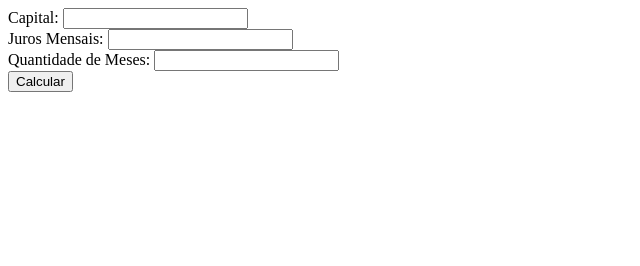
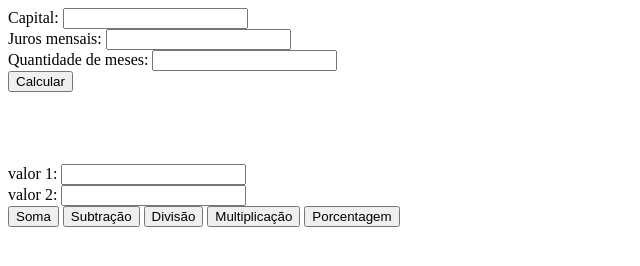
Before and after one commit to isabellydurais/primeirog_3t, a plain HTML site: page index.html in a window 1280 px wide. Shown: the whole page, without its empty margins (0-640 px from the left). Drawn offline with Linux system fonts and the light colour scheme.

Commit message:
Aula 19/10

```diff
--- a/index.html
+++ b/index.html
@@ -1,18 +1,31 @@
-<!DOCTYPE html>
-<html lang="pt-br">
-<head>
-  <meta charset="UTF-8">
-  <meta http-equiv="X-UA-Compatible" content="IE=edge">
-  <meta name="viewport" content="width=device-width, initial-scale=1.0">
-  <title>Página da Isabelly</title>
-  <script src="estudo.js"></script>
-</head>
-<body>
+<!DOCTYPE html >
+  <html lang= "pt-br">
+  <head>
+  <meta charset= " UTF-8 ">
+  <meta http-equiv= " X-UA-Compatible " content= " IE=edge ">
+  <meta name= " viewport " content= " width=device-width , initial-scale=1.0 ">
+  <title > Primeiro G </title >
+  <script src= " estudo.js "></script>
+  </head>
+  <body>
+ Capital: <input id=" capital " type= " text "><br>
+ Juros mensais: <input id=" juros " type= " text "><br>
+ Quantidade de meses: <input id=" meses " type= " text "><br>
+ <button onclick= " total ()"> Calcular </button >
 
-   Capital: <input id =  "Capital" type="text"><br>
-   Juros Mensais: <input id =  "Juros" type="text"><br>
-   Quantidade de Meses: <input id = "Meses" type="text"><br>
-   <button onclick="total()">Calcular</button>
+ <br><br><br>
+   <span id="resultado"></span><br><br>
+   valor 1: <input id="v1" type="text"><br>
+   valor 2: <input id="v2" type="text"><br>
+    <button onclick="adicao()">Soma</button>
 
-</body>
-</html>
+    <button onclick="subtracao()">Subtração</button>
+
+    <button onclick="divisao()">Divisão</button>
+
+    <button onclick="multiplicacao()">Multiplicação</button>
+
+    <button onclick="porcentagem()">Porcentagem</button>
+
+ </body >
+ </ html >
```
